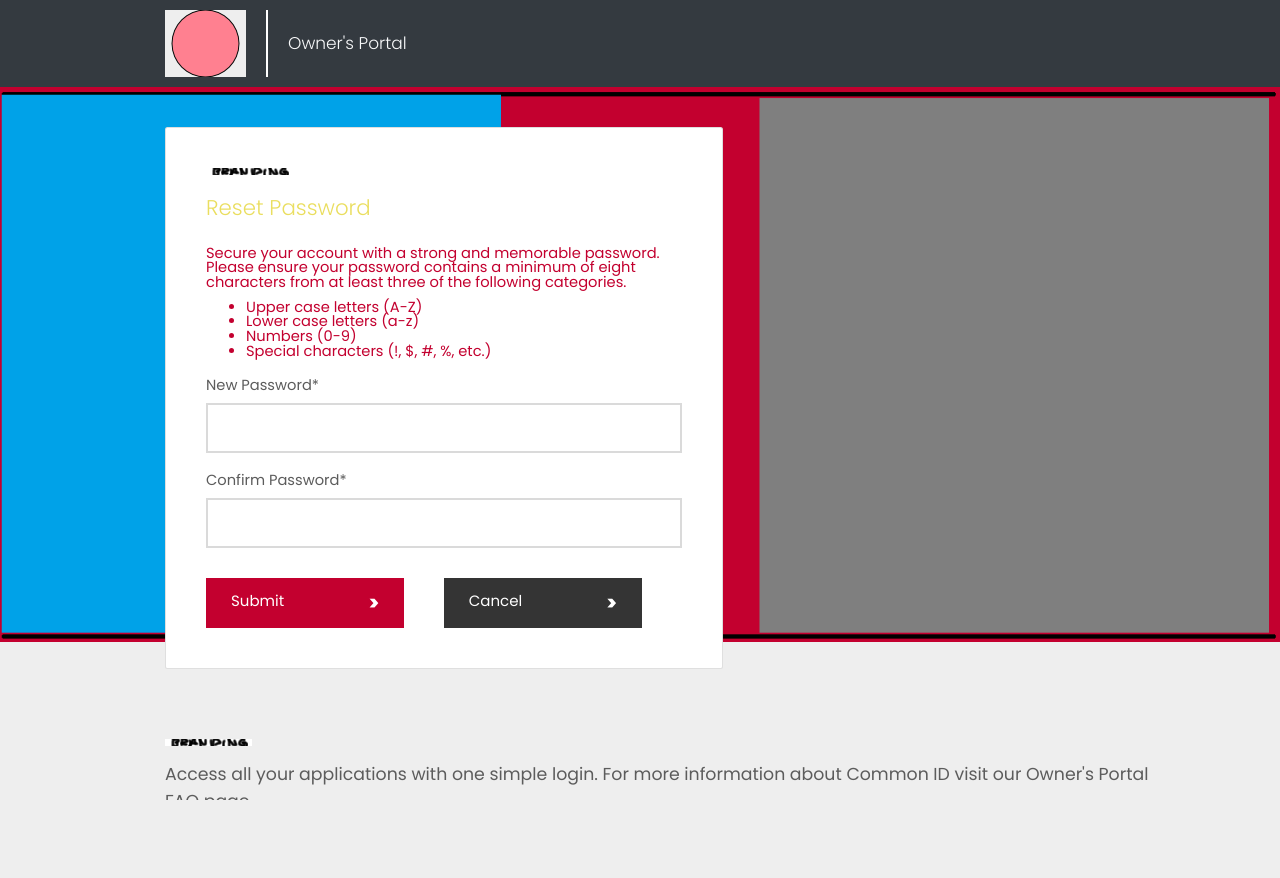
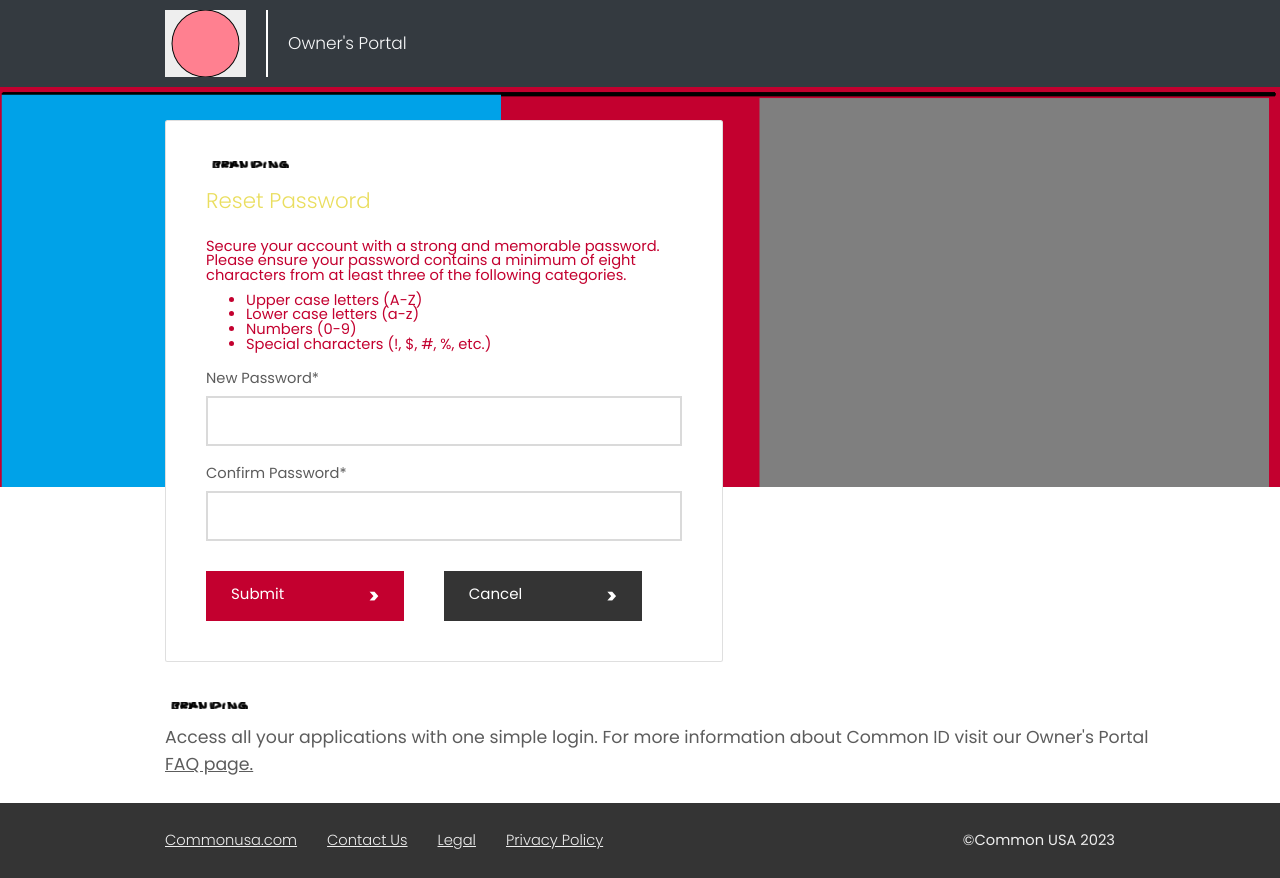
Before and after one commit to Yuugen64/Boostrap5_KnowledgeCheck, a website: page index.html in a window 1280 px wide. Before the commit the page ends 800 px from the top, so only its background shows below. Drawn offline with nearby package versions, Linux system fonts and the light colour scheme.

Commit message:
[Footer:: Footer WITH BG img] - Added background image and z-index lifted card content, had to modify placement of footer so that the page respects the length of the content without messing with footer alignment.

```diff
--- a/index.html
+++ b/index.html
@@ -66,12 +66,14 @@
 
 
     <!--Main Container-->
-    <div class="container-fluid main-content-background px-0">
+    <div class="container-fluid main-container px-0">
+
+      <div class="main-content-background"></div><!--Background image-->
 
 
-
+      <div class="lift-container">
       <!--Card Area-->
-      <div class="container-fluid" >
+      <div class="container-fluid"><!--The "lift container" class z-indexes the card container so that the background can go beneath it-->
 
 
 
@@ -152,12 +154,6 @@
         <a class="FAQ-link" href="#">FAQ page.</a>
       </div>
 
-
-    </div>
-    <!--End of the main container-->
-
-
-
       <div class="container-fluid bottom-bar">
 
         <div class="row bottom-bar-row">
@@ -188,6 +184,17 @@
         </div>
 
       </div>
+
+    </div>
+    <!--End of the main content area-->
+
+
+    </div>
+    <!--End of the main container-->
+
+  </div>
+
+
 
     <!--============================================================================================================================-->
     <!--END OF PAGE-->
--- a/style.css
+++ b/style.css
@@ -12,8 +12,6 @@ html, body {
     height: 100%;
     overflow-x: hidden;
     line-height: 1; /*removes the default line-height styling that can interfere with precise absolute units.*/
-
-    background-color: #EEEEEE;
 }
 
 p{
@@ -135,6 +133,10 @@ h6{
 /*===== ========== =====*/
 
 /*===== Main Content Alignment (DESKTOP) =====*/
+.main-container{
+    background-color: #EEEEEE;
+}
+
 .main-content-row-alignment{
     margin-left: 150px; /*-15px standard column padding!!! --> For alignment on the left hand side for the "card"*/
 }
@@ -142,11 +144,22 @@ h6{
 .main-content-background{
     background-image: url("assets/NissanBG_Red_1500x650.png");
     background-repeat: no-repeat;
-    background-size: contain;
+    background-size: cover;
+    height: 400px;
+
+    min-width: 1280px;
+    z-index: 25;
 }
 /*===== ========== =====*/
 
 /*===== Card Styling =====*/
+.lift-container{
+    z-index: 50;
+    display: block;
+    position: absolute;
+    top: 10%;
+}
+
 .card-column-gutters{
     padding: 0px 0px 0px 0px; /*This controls the spacing of the "visual" card on left and right in ****MOBILE**** view*/
 }
@@ -169,7 +182,7 @@ h6{
     background-image: url("assets/Branding_83x7.png");
 }
 .nissanid_branding_undercard{
-    margin-top: 30px;
+    margin-top: 0px;
     margin-bottom: 20px;
     width: 87px;
     height: 7px;
@@ -275,6 +288,8 @@ h6{
 .bottom-bar{
     padding: 30px 0px 30px 0px;
     background-color:#343434;
+    z-index: 50;
+    display: block;
 }
 
 .bottom-bar-row{
```
Lines whose indentation alone changed are shown as unchanged.
